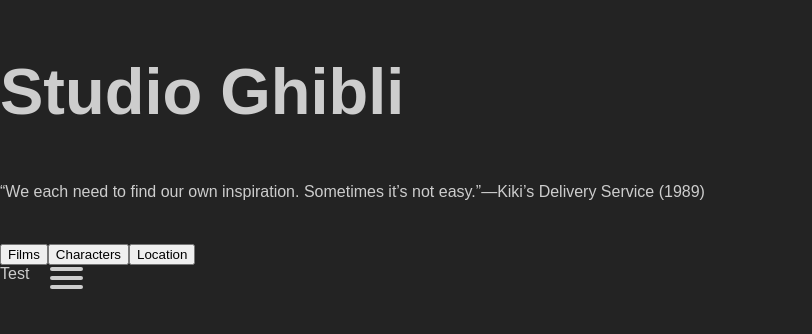
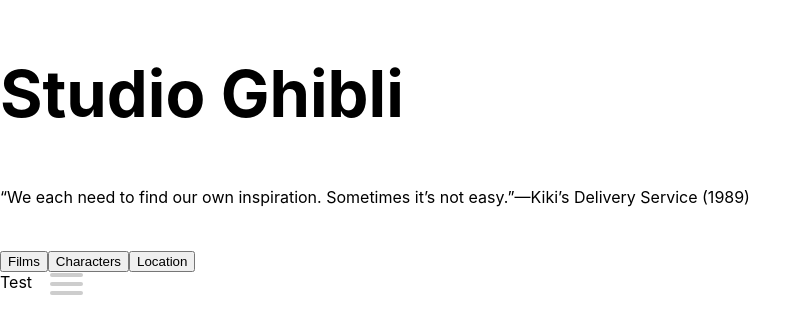
Before and after one commit to B-Coyle/StudioGhibli, a React (Create React App) app: page / in a window 1280 px wide. Shown: the top 334 px of the page, without its empty margins (0-812 px from the left). Built offline with nearby package versions, Linux system fonts and the light colour scheme; no server answers; a web font is replaced by a local one.

Commit message:
Remove header container due to refactoring

```diff
--- a/src/containers/Header/Header.css
+++ /dev/null
@@ -1,122 +0,0 @@
-body {
-    margin: 0;
-    padding: 0;
-    background: #232323;
-    color: #cdcdcd;
-    font-family: "Avenir Next", "Avenir", sans-serif;
-  }
-
-  a {
-    text-decoration: none;
-    color: white;
-    transition: color 0.3s ease;
-  }
-
-  a:hover {
-    color: #af2e53;
-  }
-
-  #menuToggle {
-    display: block;
-    position: relative;
-    top: 50px;
-    left: 50px;
-    z-index: 1;
-    -webkit-user-select: none;
-    user-select: none;
-  }
-
-  #menuToggle input {
-    display: block;
-    width: 40px;
-    height: 32px;
-    position: absolute;
-    top: -7px;
-    left: -5px;
-    cursor: pointer;
-    opacity: 0;
-    z-index: 2;
-    -webkit-touch-callout: none;
-  }
-
-  #menuToggle span {
-    display: block;
-    width: 33px;
-    height: 4px;
-    margin-bottom: 5px;
-    position: relative;
-    background: #cdcdcd;
-    border-radius: 3px;
-    z-index: 1;
-    transform-origin: 4px 0px;
-    transition: transform 0.5s cubic-bezier(0.77, 0.2, 0.05, 1),
-      background 0.5s cubic-bezier(0.77, 0.2, 0.05, 1), opacity 0.55s ease;
-  }
-
-  #menuToggle span:first-child {
-    transform-origin: 0% 0%;
-  }
-
-  #menuToggle span:nth-last-child(2) {
-    transform-origin: 0% 100%;
-  }
-
-  #menuToggle input:checked ~ span {
-    opacity: 1;
-    transform: rotate(45deg) translate(-2px, -1px);
-    background: white;
-  }
-
-  #menuToggle input:checked ~ span:nth-last-child(3) {
-    opacity: 0;
-    transform: rotate(0deg) scale(0.2, 0.2);
-  }
-
-  #menuToggle input:checked ~ span:nth-last-child(2) {
-    transform: rotate(-45deg) translate(0, -1px);
-  }
-
-  #menu {
-    position: absolute;
-    height: 500px;
-    width: 150px;
-    margin: -100px 0 0 -50px;
-    padding: 50px;
-    padding-top: 125px;
-    background: hsla(197, 54%, 41%, 1);
-    list-style-type: none;
-    -webkit-font-smoothing: antialiased;
-    transform-origin: 0% 0%;
-    transform: translate(-100%, 0);
-    transition: transform 0.5s cubic-bezier(0.77, 0.2, 0.05, 1);
-  }
-
-  #menu li {
-    padding: 20px 0;
-    font-size: 20px;
-    margin-right: 25px;
-  }
-
-  #menuToggle input:checked ~ ul {
-    transform: none;
-  }
-
-  header {
-    padding: 0;
-    display: flex;
-  }
-
-  .header-title {
-    position: absolute;
-    justify-content: center;
-  }
-
-  .main-title {
-    font-size: 65px;
-  }
-
-
-  hr {
-    color: white;
-    width: 100px;
-  }
--- a/src/containers/Header/index.js
+++ /dev/null
@@ -1,56 +0,0 @@
-import React, { Component } from "react";
-import { Link } from "react-router-dom";
-import "./Header.css";
-
-class Header extends Component {
-  render() {
-    return (
-      <section className="Header">
-        <header>
-          <section className="header-title">
-            <h1 className="main-title">Studio Ghibli</h1>
-            <hr />
-            <p className="quote">“We each need to find our own inspiration. Sometimes it’s not
-              easy.” —Kiki’s Delivery Service (1989)</p>
-          </section>
-          <nav role="navigation">
-            <div id="menuToggle">
-              <input type="checkbox" />
-              <span />
-              <span />
-              <span />
-              <ul id="menu">
-                <Link to="/">
-                  <li>Home</li>
-                </Link>
-                <hr />
-                <Link to="/films">
-                  <li>Films</li>
-                </Link>
-                <hr />
-                <Link to="/characters">
-                  <li>Characters</li>
-                </Link>
-                <hr />
-                <Link to="/locations">
-                  <li>Locations</li>
-                </Link>
-                <hr />
-                <Link to="/about">
-                  <li>About</li>
-                </Link>
-                <hr />
-                <Link to="/recipes">
-                  <li>Recipes</li>
-                </Link>
-                <hr />
-              </ul>
-            </div>
-          </nav>
-        </header>
-      </section>
-    );
-  }
-}
-
-export default Header;
```
Also changed, not shown: src/components/App/App.css (+5 -5 lines).
